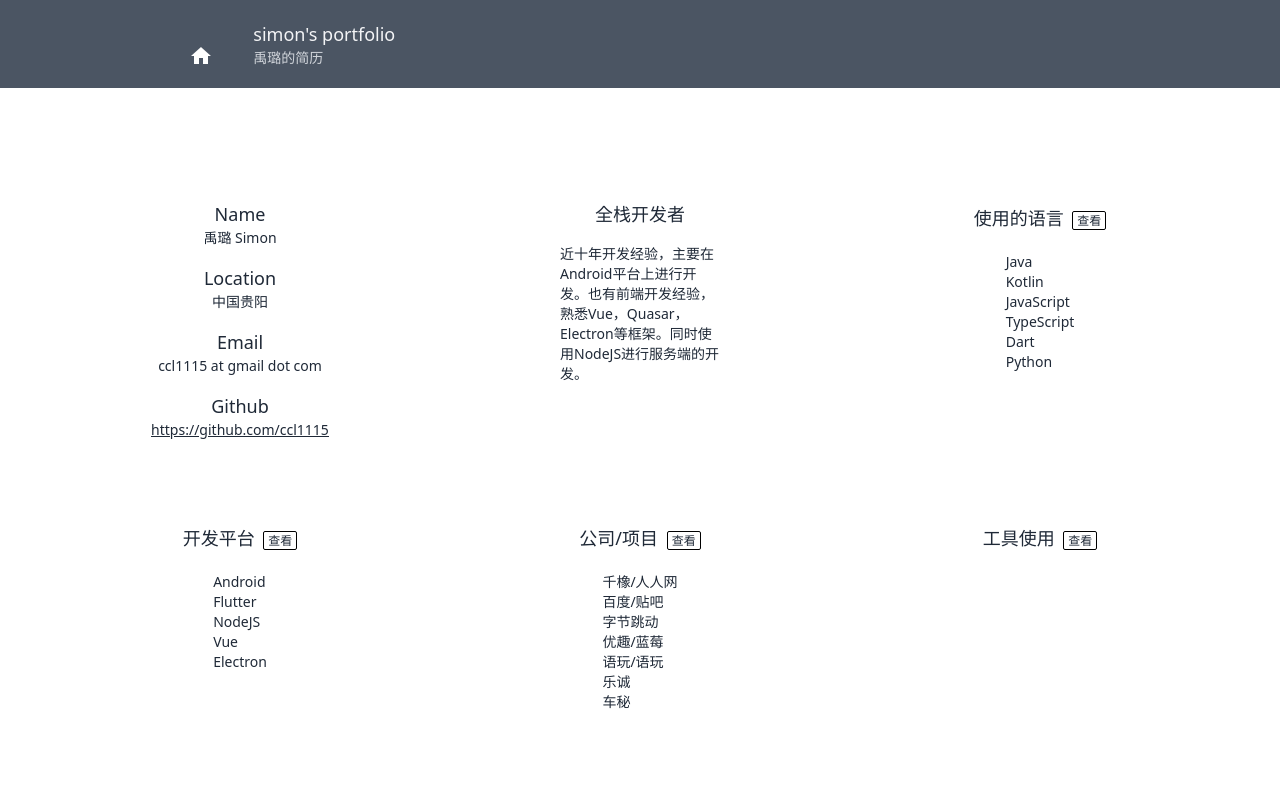
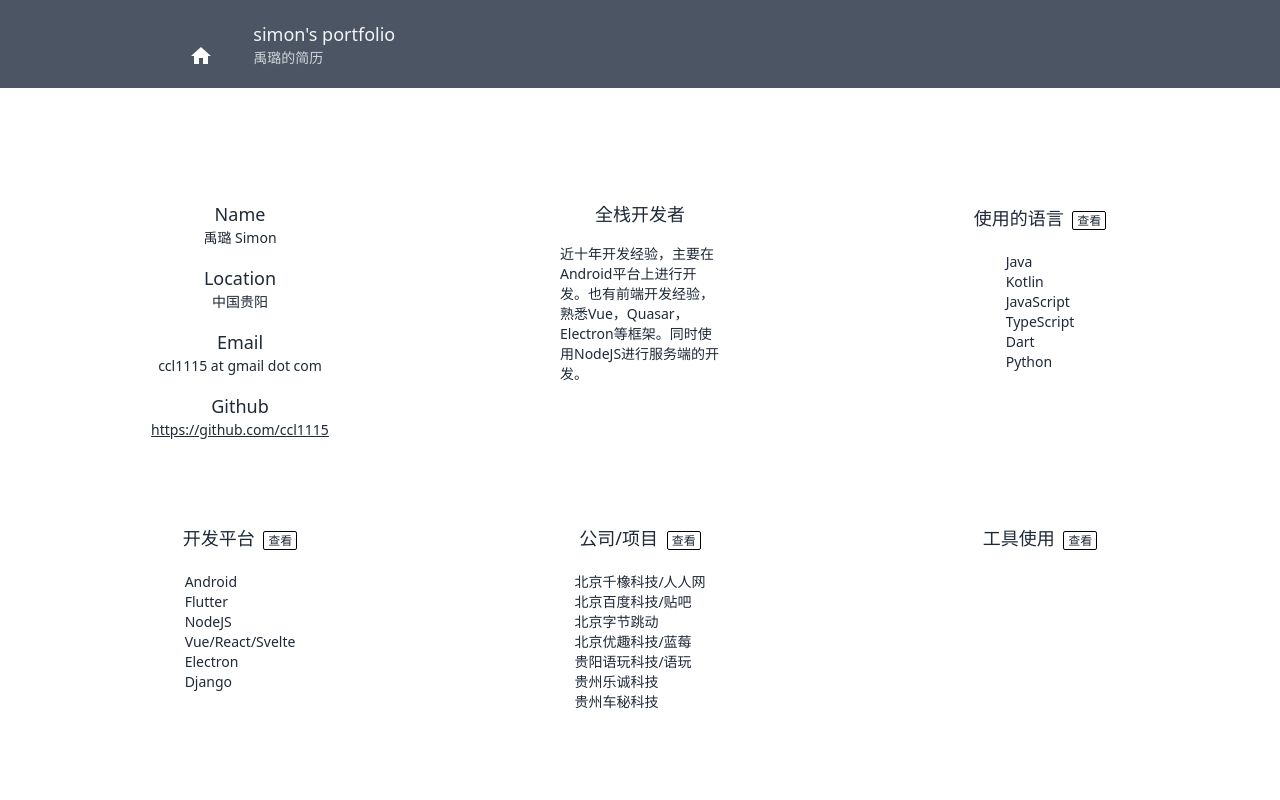
Before and after one commit to ccl1115/portfolio, a Svelte app: page / in a window 1280 px wide. Shown: the top 800 px of the page. Built offline with nearby package versions, Linux system fonts and the light colour scheme; what @tailwindcss/ui would draw is missing.

Commit message:
fade in animation when scroll

```diff
--- a/src/App.svelte
+++ b/src/App.svelte
@@ -1,11 +1,11 @@
 <script lang="ts">
-  import gsap from 'gsap';
-  import { onMount } from 'svelte';
-  import Intro from './components/Intro.svelte';
-import Languages from './components/Languages.svelte';
-  import Platforms from './components/Platforms.svelte';
-  import Projects from './components/Projects.svelte';
-  import Tools from './components/Tools.svelte';
+  import gsap from "gsap";
+  import { onMount } from "svelte";
+  import Intro from "./components/Intro.svelte";
+  import Languages from "./components/Languages.svelte";
+  import Platforms from "./components/Platforms.svelte";
+  import Projects from "./components/Projects.svelte";
+  import Tools from "./components/Tools.svelte";
 
   let languages: HTMLElement;
   let platforms: HTMLElement;
@@ -19,10 +19,10 @@ import Languages from './components/Languages.svelte';
   let preTop = 0;
   let offsetTop = 0;
 
-  let iconSrc = './assets/home.png';
+  let iconSrc = "./assets/home.png";
 
   let title: string = "simon's portfolio";
-  let subtitle: string = '禹璐的简历';
+  let subtitle: string = "禹璐的简历";
 
   function toLanguages() {
     gsap.to(html, { scrollTop: languages.offsetTop });
@@ -49,16 +49,32 @@ import Languages from './components/Languages.svelte';
     const d = top - preTop;
     offsetTop += d;
     offsetTop = Math.max(0, Math.min(offsetTop, header.clientHeight));
-    gsap.set(header, { y: -offsetTop });
+    gsap.set(header, { y: -offsetTop, scale: 1 - (offsetTop / 500) });
     preTop = top;
+    scrollFadeIn(top, languages);
+    scrollFadeIn(top, projects);
+    scrollFadeIn(top, tools);
+    scrollFadeIn(top, platforms);
+  }
+
+  function scrollFadeIn(top: number, el: HTMLElement) {
+    if (top + html.clientHeight / 2 + 100 > el.offsetTop) {
+      gsap.set(el, {
+        opacity: (top + html.clientHeight / 2 - el.offsetTop) / 300,
+      });
+    }
   }
 
   onMount(() => {
     html = document.documentElement;
     gsap.config({ force3D: true });
-    document.addEventListener('scroll', onScroll);
+    document.addEventListener("scroll", onScroll);
+    gsap.set(languages, { opacity: 0 });
+    gsap.set(projects, { opacity: 0 });
+    gsap.set(platforms, { opacity: 0 });
+    gsap.set(tools, { opacity: 0 });
     return () => {
-      document.removeEventListener('scroll', onScroll);
+      document.removeEventListener("scroll", onScroll);
     };
   });
 </script>
--- a/src/components/Intro.svelte
+++ b/src/components/Intro.svelte
@@ -1,8 +1,8 @@
 <script lang="ts">
-  export let toLanguages: MouseEventHandler<HTMLButtonElement>
-  export let toPlatforms: MouseEventHandler<HTMLButtonElement>
-  export let toProjects: MouseEventHandler<HTMLButtonElement>
-  export let toTools: MouseEventHandler<HTMLButtonElement>
+  export let toLanguages: any
+  export let toPlatforms: any
+  export let toProjects: any
+  export let toTools: any
 </script>
 
 <div>
@@ -58,8 +58,9 @@
         <li>Android</li>
         <li>Flutter</li>
         <li>NodeJS</li>
-        <li>Vue</li>
+        <li>Vue/React/Svelte</li>
         <li>Electron</li>
+        <li>Django</li>
       </ul>
     </div>
     <div class="flex flex-col items-center">
@@ -70,13 +71,13 @@
         >
       </button>
       <ul class="lg:mx-20 text-sm">
-        <li>千橡/人人网</li>
-        <li>百度/贴吧</li>
-        <li>字节跳动</li>
-        <li>优趣/蓝莓</li>
-        <li>语玩/语玩</li>
-        <li>乐诚</li>
-        <li>车秘</li>
+        <li>北京千橡科技/人人网</li>
+        <li>北京百度科技/贴吧</li>
+        <li>北京字节跳动</li>
+        <li>北京优趣科技/蓝莓</li>
+        <li>贵阳语玩科技/语玩</li>
+        <li>贵州乐诚科技</li>
+        <li>贵州车秘科技</li>
       </ul>
     </div>
     <div class="flex flex-col items-center">
@@ -94,6 +95,7 @@
           <a
             class="underline hover:bg-gray-400 p-1"
             href="https://thumb.bbsimonyu.com"
+            target="blank"
           >
             Thumb Launcher Home Page
           </a>
@@ -102,6 +104,7 @@
           <a
             class="underline hover:bg-gray-400 p-1"
             href="https://play.google.com/store/apps/details?id=com.simonsliar.dumblauncher"
+            target="blank"
           >
             Thumb Launcher @ Google Play
           </a>
--- a/src/components/Languages.svelte
+++ b/src/components/Languages.svelte
@@ -1,3 +1,5 @@
+<script lang="ts">
+</script>
 <div class="block">
   <div class="col-span-3 text-center text-2xl mb-15">使用的语言</div>
   <div class="col-span-3 lg:col-span-1 text-right text-xl">Java</div>
```
